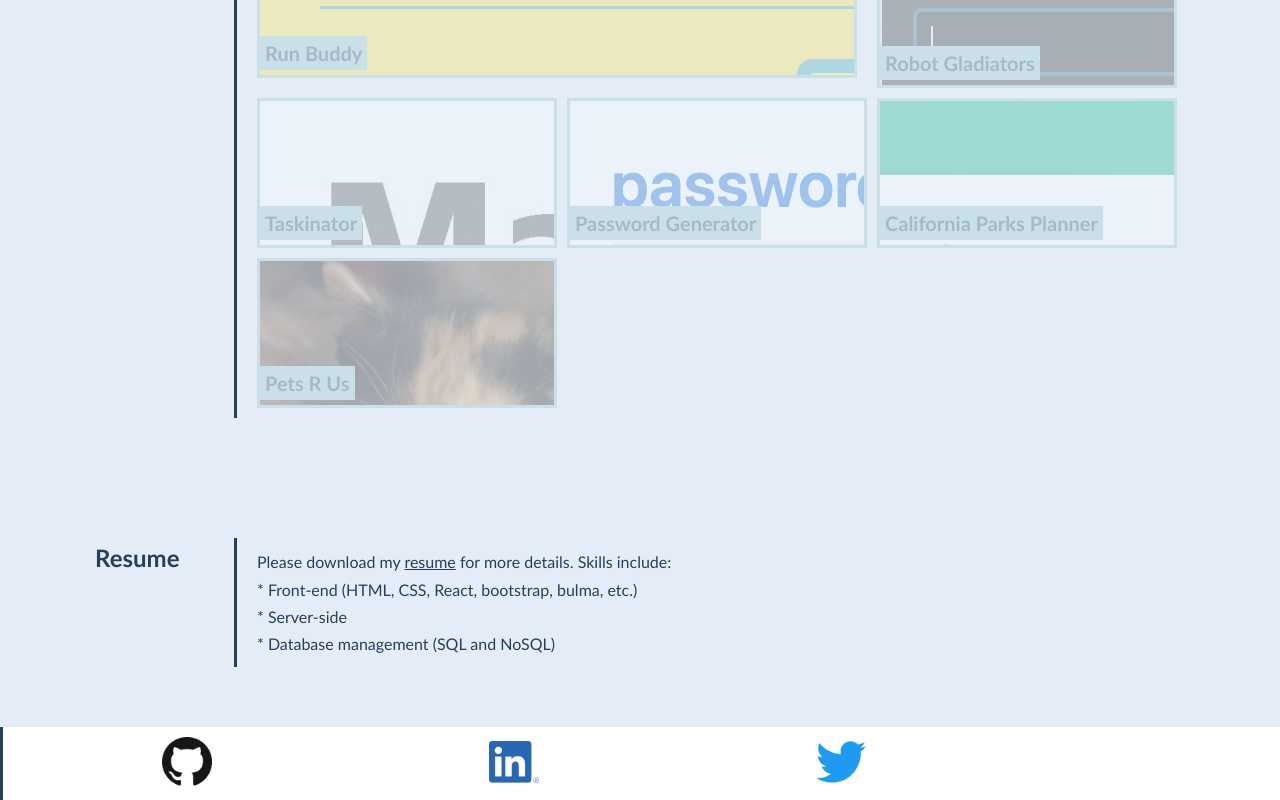
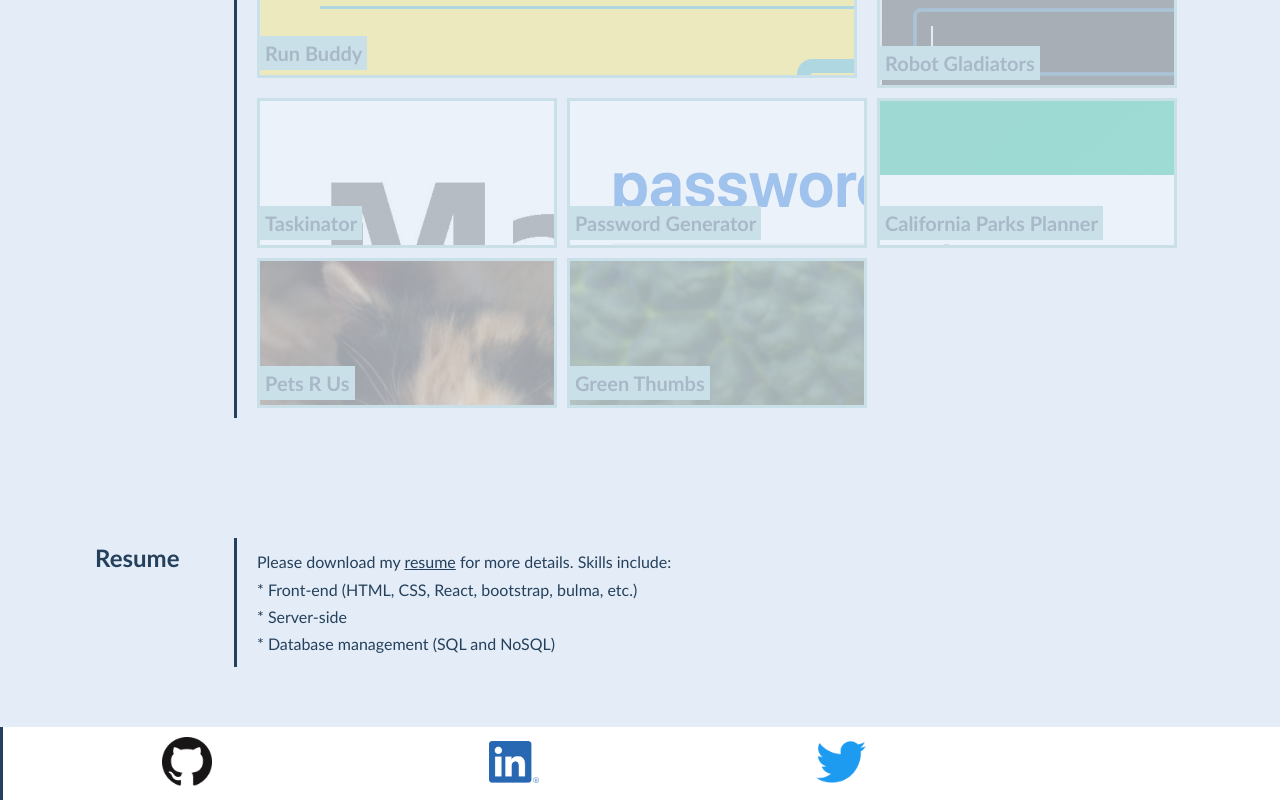
Before and after one commit to hlry/react-portfolio, a React (Create React App) app: page / in a window 1280 px wide. Shown: the part 986-1786 px from the top of the page. Built offline with nearby package versions, Linux system fonts and the light colour scheme.

Commit message:
adding green thumbs project to portfolio

```diff
--- a/src/App.css
+++ b/src/App.css
@@ -232,6 +232,10 @@ background-image: url("./assets/images/cal-park-planner.png") ;
 background-image: url("./assets/images/pets-r-us.png")
 }
 
+#green-thumbs {
+  background-image: url("./assets/images/kale.jpeg");
+}
+
 .project-name {
 background-color: var(--surfgreen-color);
 padding: 0;
--- a/src/components/Project/index.js
+++ b/src/components/Project/index.js
@@ -53,6 +53,11 @@ function Project() {
                             <div className="project-name">Pets R Us</div>
                         </div>
                     </a>
+                    <a href="https://tranquil-falls-18471.herokuapp.com/">
+                        <div className="project-grid-item" id="green-thumbs">
+                            <div className="project-name">Green Thumbs</div>
+                        </div>
+                    </a>
                 </div>
             </div>
         </section>
```
Also changed, not shown: src/assets/images/kale.jpeg (added).
